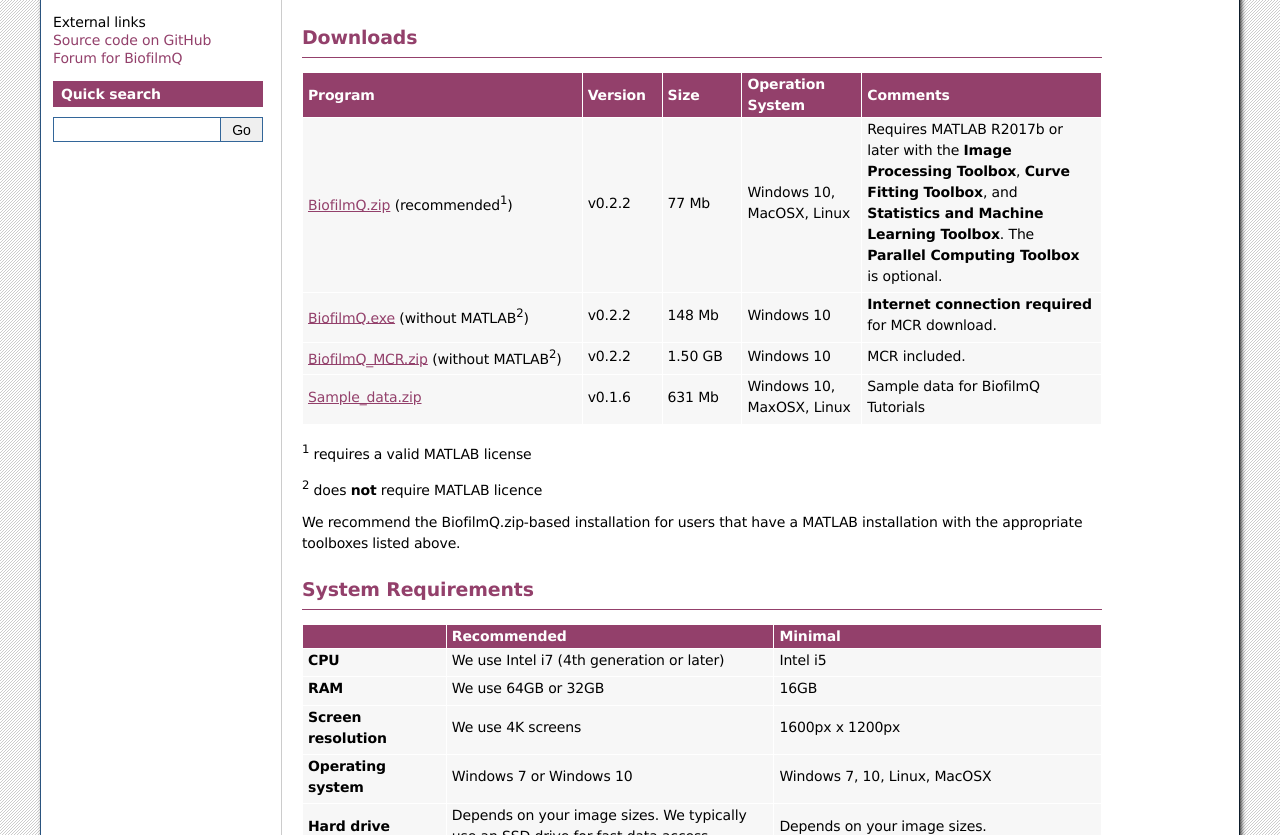
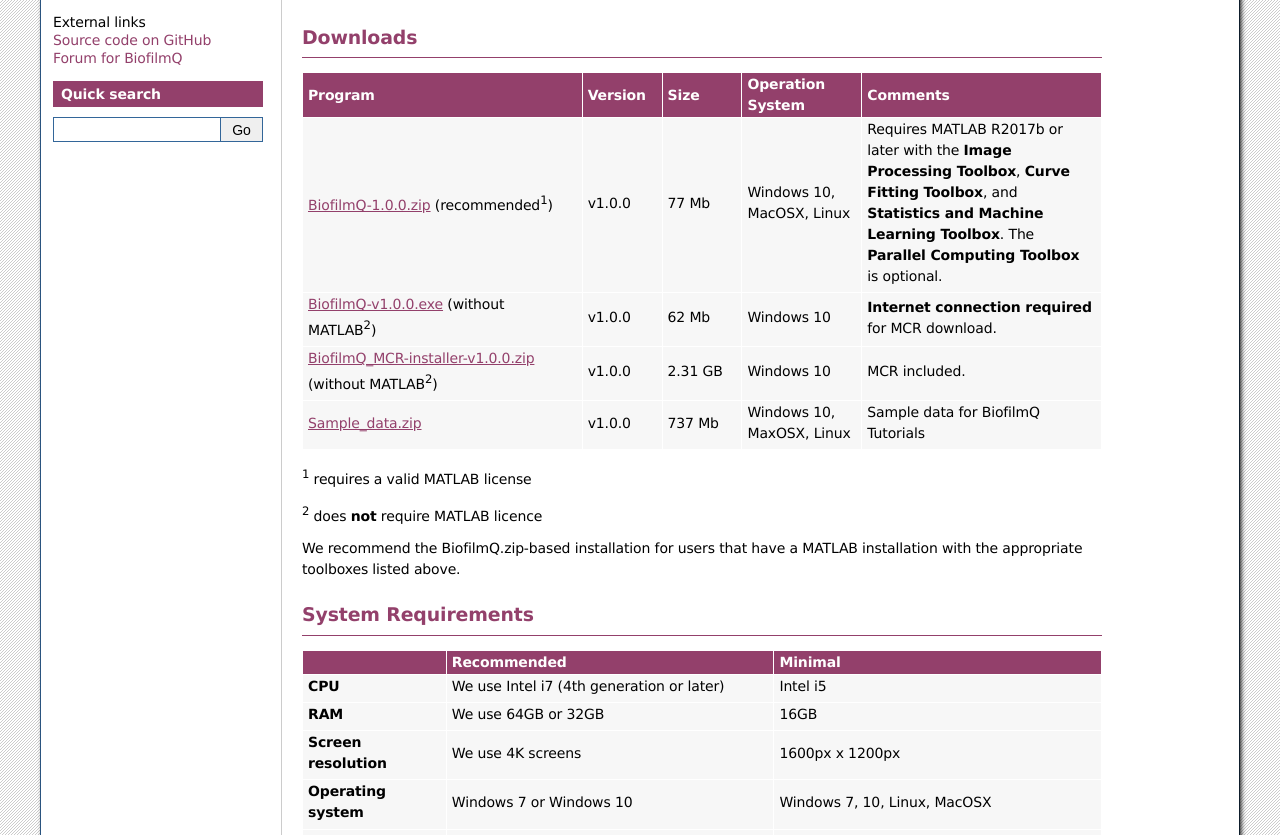
Before and after one commit to knutdrescher/BiofilmQ, a Sphinx documentation site: the page built from docs/usage/installation.rst, in a window 1280 px wide and 900 px high, scrolled down 372 px, cut to the strip 65-900 px from the top of the window. Built offline with Sphinx 7.4.7, drawn with Linux system fonts in a browser that asks for light colours.

Commit message:
Deployment bump version (#12)
* version 1.0.0

* v1.0.0 deployment

* update README

```diff
--- a/docs/conf.py
+++ b/docs/conf.py
@@ -24,9 +24,9 @@
 author = "Raimo Hartmann, Hannah Jeckel, Eric Jelli"
 
 # The short X.Y version
-version = "0.3"
+version = "1.0"
 # The full version, including alpha/beta/rc tags
-release = "v0.3.0a"
+release = "1.0.0"
 
 
 # -- General configuration ---------------------------------------------------
--- a/docs/usage/installation.rst
+++ b/docs/usage/installation.rst
@@ -22,24 +22,24 @@
      - Size
      - Operation System
      - Comments
-   * - `BiofilmQ.zip <../../BiofilmQ.zip>`_ (recommended\ :sup:`1`)
-     - v0.2.2
+   * - `BiofilmQ-1.0.0.zip <https://github.com/knutdrescher/BiofilmQ/archive/refs/tags/v1.0.0.zip>`_ (recommended\ :sup:`1`)
+     - v1.0.0
      - 77 Mb
      - Windows 10, MacOSX, Linux
      - Requires MATLAB R2017b or later with the **Image Processing Toolbox**, **Curve Fitting Toolbox**, and **Statistics and Machine Learning Toolbox**. The **Parallel Computing Toolbox** is optional.
-   * - `BiofilmQ.exe <../../BiofilmQ.exe>`_ (without MATLAB\ :sup:`2`)
-     - v0.2.2
-     - 148 Mb
+   * - `BiofilmQ-v1.0.0.exe <https://github.com/knutdrescher/BiofilmQ/releases/download/v1.0.0/BiofilmQ-v1.0.0.exe>`_ (without MATLAB\ :sup:`2`)
+     - v1.0.0
+     - 62 Mb
      - Windows 10
      - **Internet connection required** for MCR download.
-   * - `BiofilmQ_MCR.zip <../../BiofilmQ_MCR.zip>`_ (without MATLAB\ :sup:`2`)
-     - v0.2.2
-     - 1.50 GB
+   * - `BiofilmQ_MCR-installer-v1.0.0.zip <https://github.com/knutdrescher/BiofilmQ/releases/download/v1.0.0/BiofilmQ_MCR-installer-v1.0.0.zip>`_ (without MATLAB\ :sup:`2`)
+     - v1.0.0
+     - 2.31 GB
      - Windows 10
      - MCR included.
-   * - `Sample_data.zip <../../BSample_data.zip>`_
-     - v0.1.6
-     - 631 Mb
+   * - `Sample_data.zip <https://github.com/knutdrescher/BiofilmQ/releases/download/v1.0.0/Sample_data_v1.0.0.zip>`_
+     - v1.0.0
+     - 737 Mb
      - Windows 10, MaxOSX, Linux
      - Sample data for BiofilmQ Tutorials
 
```
Also changed, not shown: deployment/README.md (added), 11 other files.
